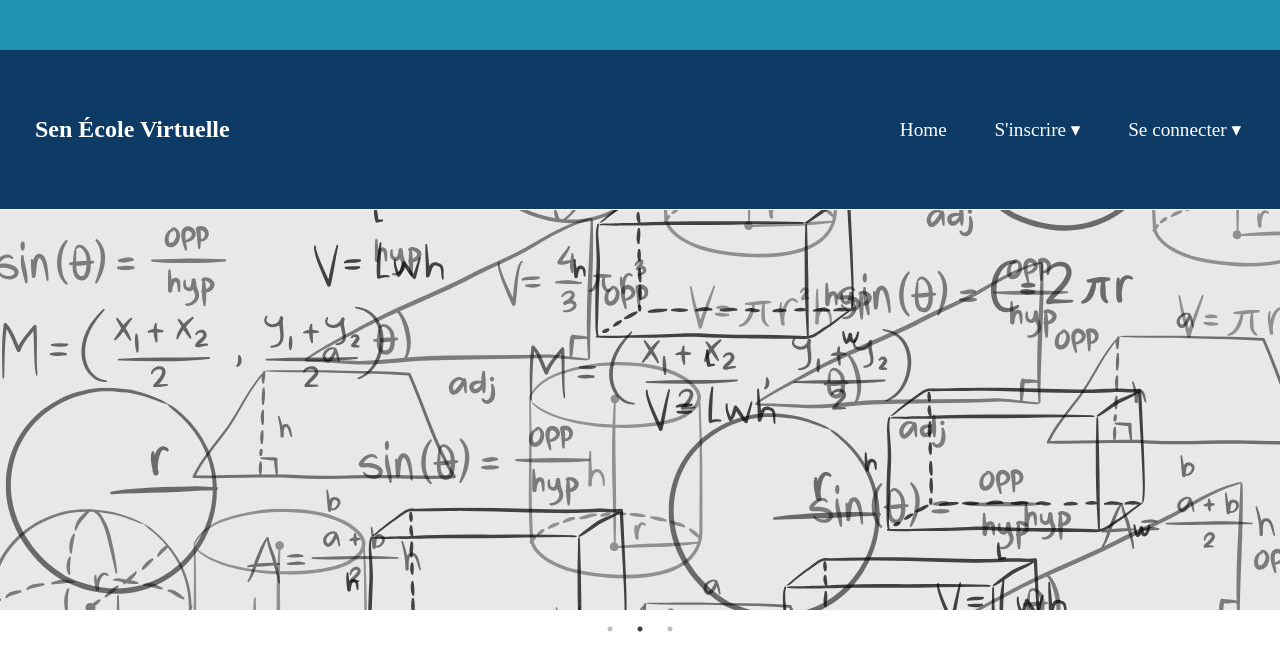
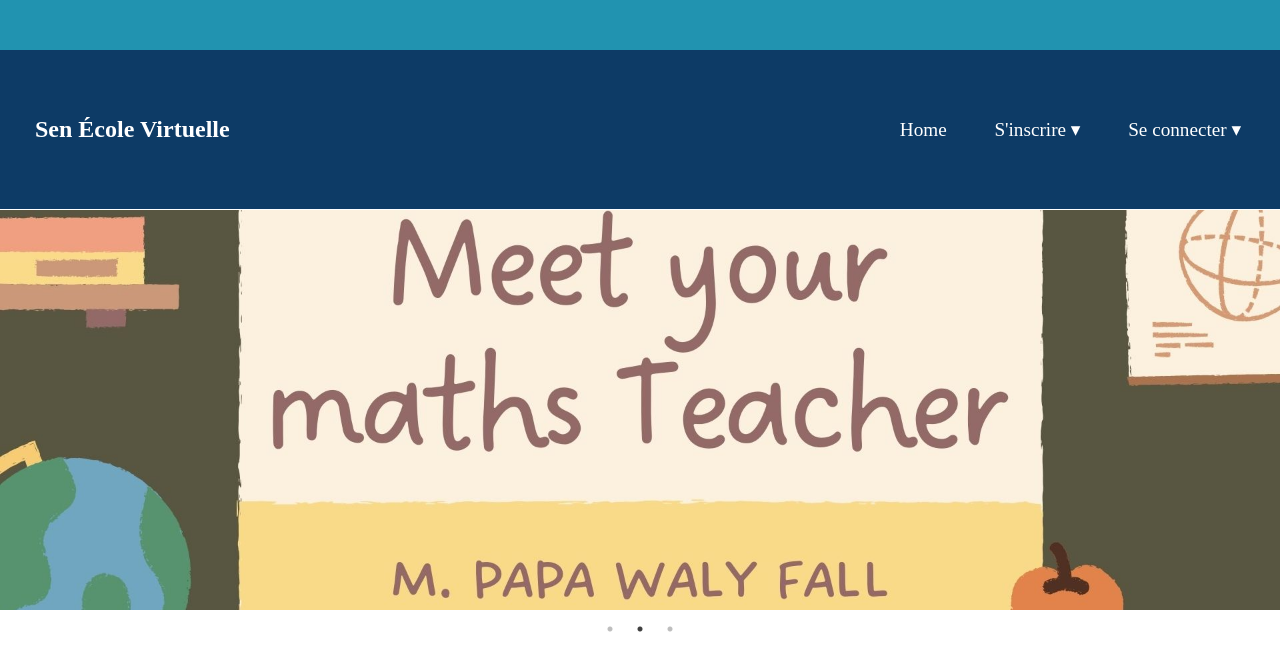
Before and after one commit to WALY-FALL/sevfront, a React (Create React App) app: page / in a window 1280 px wide. Shown: the top 670 px of the page. Built offline with nearby package versions, Linux system fonts and the light colour scheme; no server answers.

Commit message:
deployed

```diff
--- a/src/pages/Home.js
+++ b/src/pages/Home.js
@@ -3,7 +3,7 @@ import Slider from "react-slick";
 import "../style/home.css";
 import image from "../assets/image.jpg";
 import photo1 from "../assets/photo1.jpg";
-import image1 from "../assets/image1.jpg";
+import pwf from "../assets/pwf.jpg";
 
 const Home = () => {
 
@@ -26,7 +26,7 @@ const Home = () => {
             </div>
 
             <div>
-              <img src= {image1} className="slide-img" />
+              <img src= {pwf} className="slide-img" />
             </div>
 
             <div>
```
Also changed, not shown: src/assets/pwf.jpg (added).
